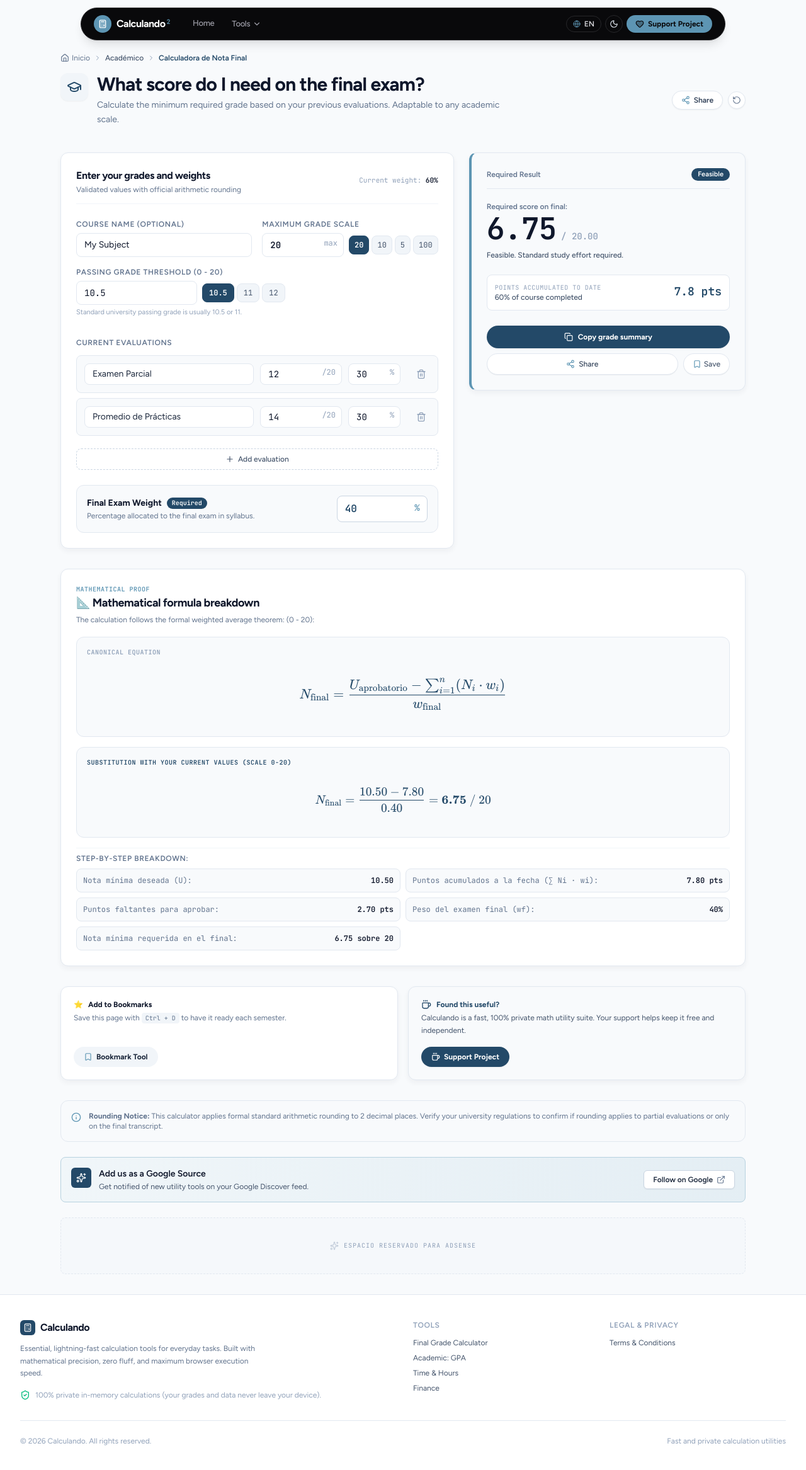
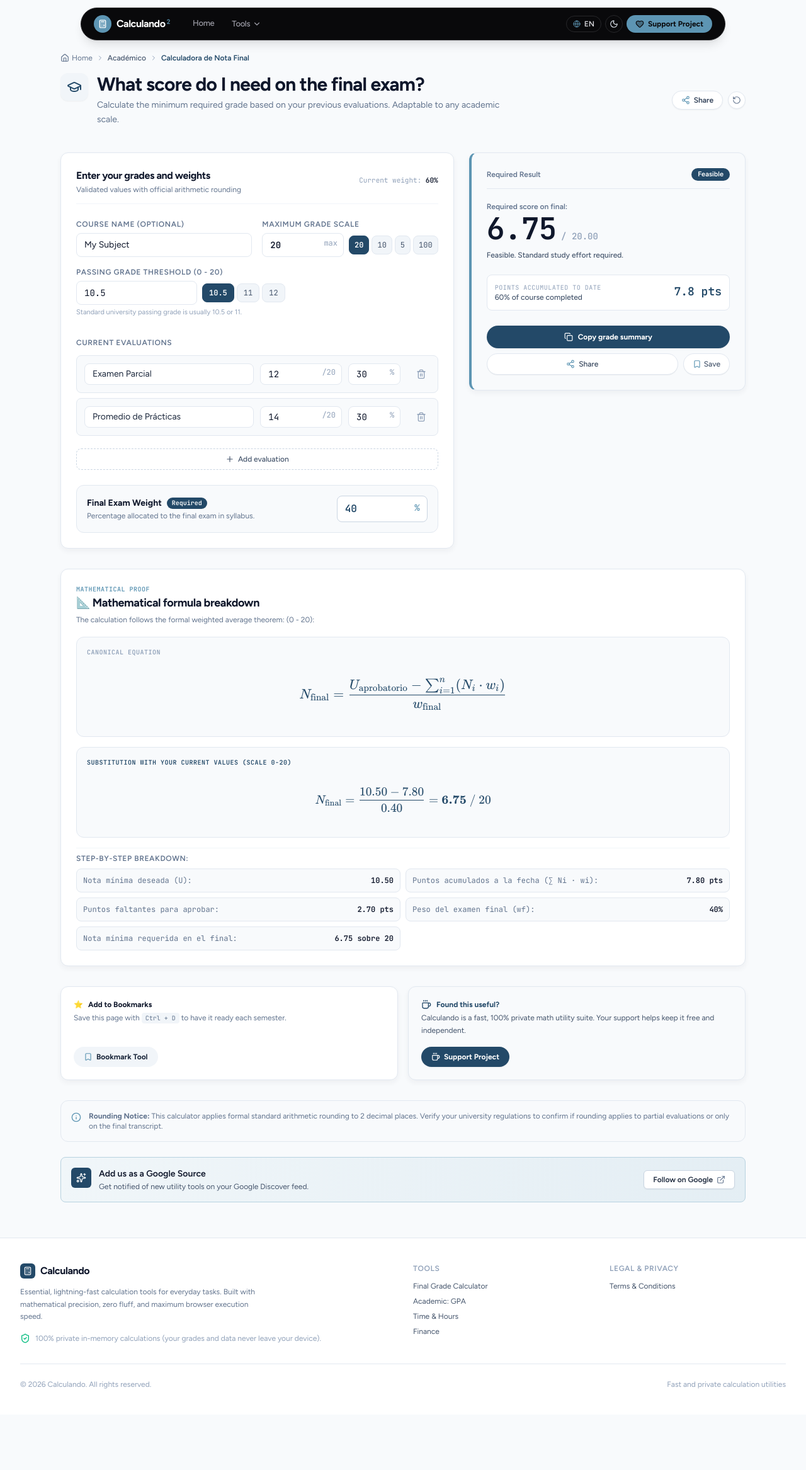
Before and after one commit to Cjoshue18/Calculando, a React (Vite) app in the folder frontend/: page /calculadora-nota-final in a window 1280 px wide. Shown: the whole page at 63% size. After the commit the page ends 2246 px from the top, so only its background shows below. Built offline with nearby package versions, Linux system fonts and the light colour scheme.

Commit message:
Se quito el espacio dejado para adsense

```diff
--- a/frontend/src/components/layout/ToolLayout.tsx
+++ b/frontend/src/components/layout/ToolLayout.tsx
@@ -1,7 +1,8 @@
 import React from 'react';
 import { Link } from 'react-router-dom';
-import { ChevronRight, Home, Sparkles } from 'lucide-react';
+import { ChevronRight, Home } from 'lucide-react';
 import { GoogleFollowBanner } from '@/components/support/GoogleFollowBanner';
+import { useLanguage } from '@/context/LanguageContext';
 
 interface ToolLayoutProps {
   category: string;
@@ -16,6 +17,8 @@ export const ToolLayout: React.FC<ToolLayoutProps> = ({
   children,
   historySlot,
 }) => {
+  const { t } = useLanguage();
+
   return (
     <main className="flex-1 max-w-6xl w-full mx-auto px-4 sm:px-6 lg:px-8 py-6 sm:py-8">
       {/* Breadcrumbs for SEO */}
@@ -24,7 +27,7 @@ export const ToolLayout: React.FC<ToolLayoutProps> = ({
           <li>
             <Link to="/" className="flex items-center hover:text-slate-900 dark:hover:text-white transition-colors">
               <Home className="w-3.5 h-3.5 mr-1" />
-              <span>Inicio</span>
+              <span>{t('common.home')}</span>
             </Link>
           </li>
           <li>
@@ -50,17 +53,6 @@ export const ToolLayout: React.FC<ToolLayoutProps> = ({
 
           {/* Growth Hack Retention Banner */}
           <GoogleFollowBanner />
-
-          {/* Semantic Ad Slot (Ready for Google AdSense in compliance with AdSense guidelines) */}
-          <div
-            id="adsense-slot-tool-bottom"
-            className="w-full min-h-[90px] p-4 bg-slate-100/50 dark:bg-zinc-900/40 border border-dashed border-slate-200 dark:border-zinc-800 rounded-lg flex items-center justify-center text-xs text-slate-400 dark:text-zinc-600"
-          >
-            <div className="flex items-center gap-2">
-              <Sparkles className="w-3.5 h-3.5 opacity-50" />
-              <span className="font-mono uppercase tracking-widest text-[10px]">Espacio reservado para AdSense</span>
-            </div>
-          </div>
         </div>
 
         {/* History / Recent Calculations Drawer */}
```
